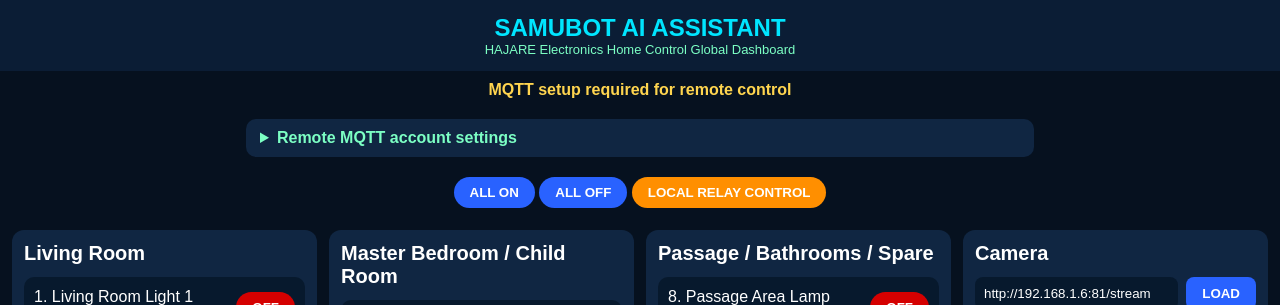
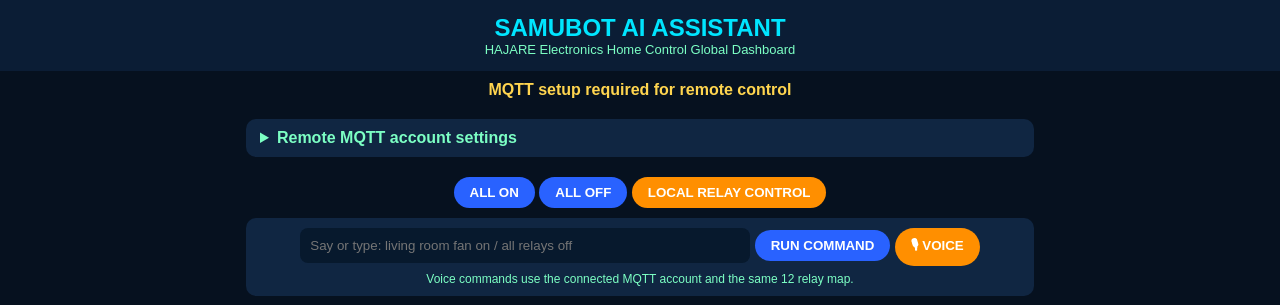
Before and after one commit to nitinhajare87-a11y/hajare-home-automation, a plain HTML site: page index.html in a window 1280 px wide. Shown: the top 305 px of the page. Drawn offline with Linux system fonts and the light colour scheme.

Commit message:
Update index.html

```diff
--- a/index.html
+++ b/index.html
@@ -23,6 +23,8 @@ button{border:0;border-radius:20px;padding:8px 16px;color:white;font-weight:bold
 .blue{background:#2962ff}
 .amber{background:#ff8f00}
 .master{text-align:center;padding:10px}
+.voiceControl{max-width:760px;margin:0 auto 10px;padding:10px 14px;background:#102642;border-radius:10px;text-align:center}
+.voiceControl input{width:min(65%,430px);border:0;border-radius:8px;padding:10px;background:#07192d;color:white}
 .cameraBox{display:flex;gap:8px;flex-wrap:wrap;margin:8px 0}
 .cameraBox input{flex:1;min-width:170px;border:0;border-radius:8px;padding:9px;background:#07192d;color:white}
 .cameraBox button{border-radius:8px}
@@ -64,6 +66,13 @@ button{border:0;border-radius:20px;padding:8px 16px;color:white;font-weight:bold
 <button class="blue" onclick="allRelay('ON')">ALL ON</button>
 <button class="blue" onclick="allRelay('OFF')">ALL OFF</button>
 <button class="amber" onclick="openLocalController()">LOCAL RELAY CONTROL</button>
+</div>
+
+<div class="voiceControl">
+<input id="voiceCommand" autocomplete="off" placeholder="Say or type: living room fan on / all relays off">
+<button class="blue" onclick="runVoiceCommand()">RUN COMMAND</button>
+<button class="amber" id="voiceButton" onclick="startVoiceControl()">🎙 VOICE</button>
+<div class="hint" id="voiceStatus">Voice commands use the connected MQTT account and the same 12 relay map.</div>
 </div>
 
 <div class="grid">
@@ -153,6 +162,48 @@ let client;
 const DEFAULT_CAMERA_URL = "http://192.168.1.6:81/stream";
 const LOCAL_CONTROLLER_URL = "http://192.168.1.6/";
 let savedCamUrl = localStorage.getItem("hajareCamUrl");
+
+function startVoiceControl(){
+ const SpeechRecognition = window.SpeechRecognition || window.webkitSpeechRecognition;
+ if(!SpeechRecognition){ voiceStatus.innerText="Voice recognition is unavailable in this browser. Type the command instead."; return; }
+ const recognition = new SpeechRecognition();
+ recognition.lang="en-IN";
+ recognition.interimResults=false;
+ recognition.maxAlternatives=1;
+ voiceStatus.innerText="Listening...";
+ recognition.onresult = event => { voiceCommand.value=event.results[0][0].transcript; runVoiceCommand(); };
+ recognition.onerror = event => { voiceStatus.innerText="Voice error: " + event.error + ". You can type the command."; };
+ recognition.onend = () => { if(voiceStatus.innerText==="Listening...") voiceStatus.innerText="No speech detected. Tap VOICE and try again."; };
+ recognition.start();
+}
+
+function runVoiceCommand(){
+ const raw=voiceCommand.value.trim();
+ const text=raw.toLowerCase().replace(/[^a-z0-9]+/g," ").trim();
+ const on=/\b(on|start|enable|activate|chalu|shuru|khol)\b/.test(text);
+ const off=/\b(off|stop|disable|deactivate|band|bujha)\b/.test(text);
+ if(on===off){ voiceStatus.innerText="Command mein ek clear ON ya OFF boliye."; return; }
+ if(!client || !client.connected){ voiceStatus.innerText="MQTT offline. Broker connect karke dobara try karein."; return; }
+ const state=on?"ON":"OFF";
+ let channel=-1;
+ if(/\b(all|sabhi|every|sagle|sagale|saare)\b/.test(text) || text.includes("sab relay")) channel=0;
+ else if(/spare 2|\b(r|relay|channel)\s*12\b/.test(text)) channel=12;
+ else if(/spare 1|\b(r|relay|channel)\s*11\b/.test(text)) channel=11;
+ else if((text.includes("master")&&text.includes("bath"))||/\b(r|relay|channel)\s*10\b/.test(text)) channel=10;
+ else if(text.includes("geyser")||text.includes("common bath")||/\b(r|relay|channel)\s*9\b/.test(text)) channel=9;
+ else if(text.includes("passage")||text.includes("corridor")||/\b(r|relay|channel)\s*8\b/.test(text)) channel=8;
+ else if((text.includes("child")&&text.includes("fan"))||/\b(r|relay|channel)\s*7\b/.test(text)) channel=7;
+ else if((text.includes("child")&&/(socket|lamp|light)/.test(text))||/\b(r|relay|channel)\s*6\b/.test(text)) channel=6;
+ else if(text.includes("master bedroom")||text.includes("master bed")||/\b(r|relay|channel)\s*5\b/.test(text)) channel=5;
+ else if((text.includes("living")&&text.includes("fan"))||/\b(r|relay|channel)\s*4\b/.test(text)) channel=4;
+ else if(text.includes("living")&&(/light 3|light three|\b(r|relay|channel)\s*3\b/.test(text))) channel=3;
+ else if(text.includes("living")&&(/light 2|light two|\b(r|relay|channel)\s*2\b/.test(text))) channel=2;
+ else if(text.includes("living")&&/(light|lamp)/.test(text)) channel=1;
+ else { for(let n=12;n>=1;n--) if(new RegExp("\\b(r|relay|channel)\\s*"+n+"\\b").test(text)){channel=n;break;} }
+ if(channel<0){ voiceStatus.innerText="Load samajh nahi aaya. Exact naam boliye, jaise living room fan ya geyser."; return; }
+ if(channel===0){ allRelay(state); voiceStatus.innerText="All 12 relays " + state + " command sent."; return; }
+ publishRelayCommand(channel-1,state).then(()=>voiceStatus.innerText=names[channel-1]+" "+state+" command sent.").catch(()=>voiceStatus.innerText="Command publish nahi hua; MQTT permissions check karein.");
+}
 
 function box(i){
  let div=document.createElement("div");
```
